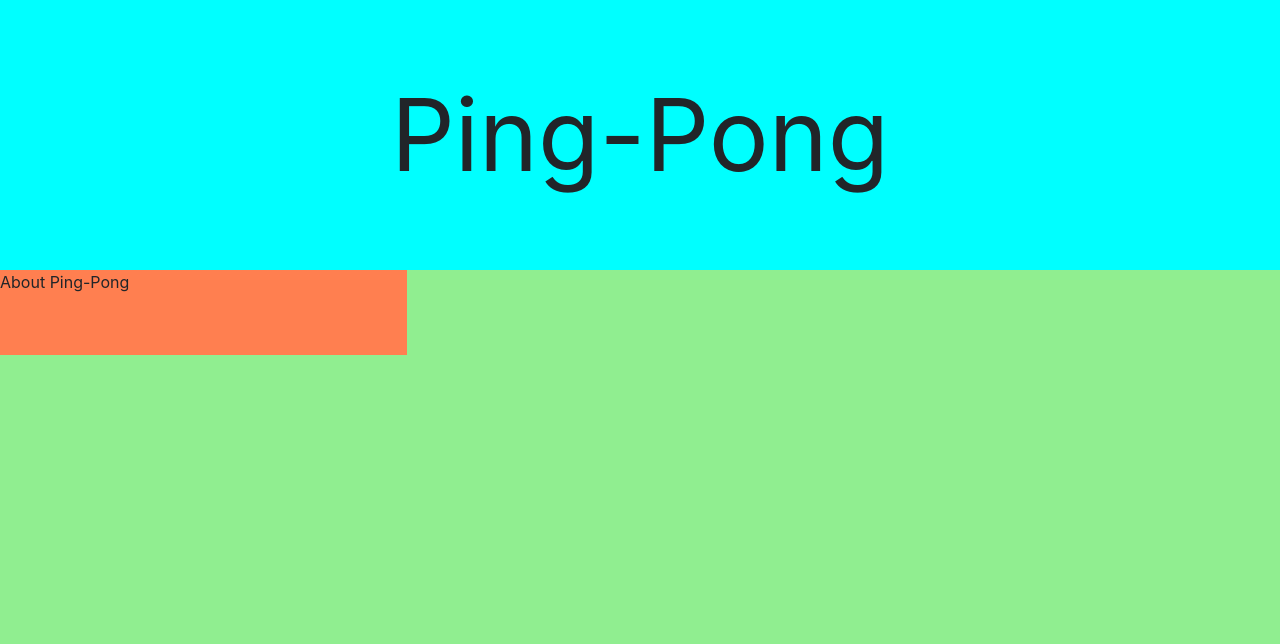
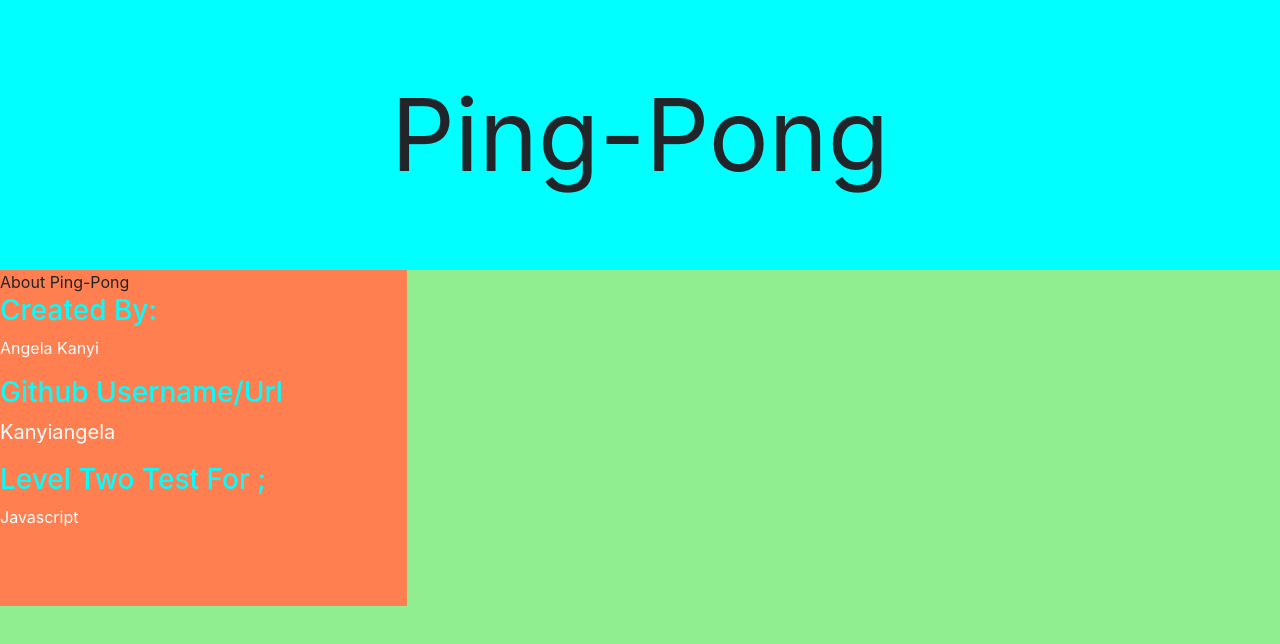
Before and after one commit to kanyiangela/ping-pong, a plain HTML site: page index.html in a window 1280 px wide. Drawn offline with nearby package versions, Linux system fonts and the light colour scheme.

Commit message:
adding github link

```diff
--- a/index.html
+++ b/index.html
@@ -8,7 +8,9 @@
   <link href="css/styles.css" rel="stylesheet" type="text/css">
 
   <title>ping-pong</title>
+
 </head>
+
 
 <body>
   <header>
@@ -17,5 +19,13 @@
   <div class="row">
     <div class="col-md-4">
       <div class="side" <h2> about ping-pong</h2>
+        <h3> created by:</h3>
+        <p> angela kanyi</p>
+        <h3> github username/url</h3>
+        <P><a class="#" href="https://github.com/kanyiangela/ping-pong.git">kanyiangela</a>
+          <h3>level two test for ;</h3>
+          <p>javascript</p>
+      </div>
+    </div>
 
 </html>
```
